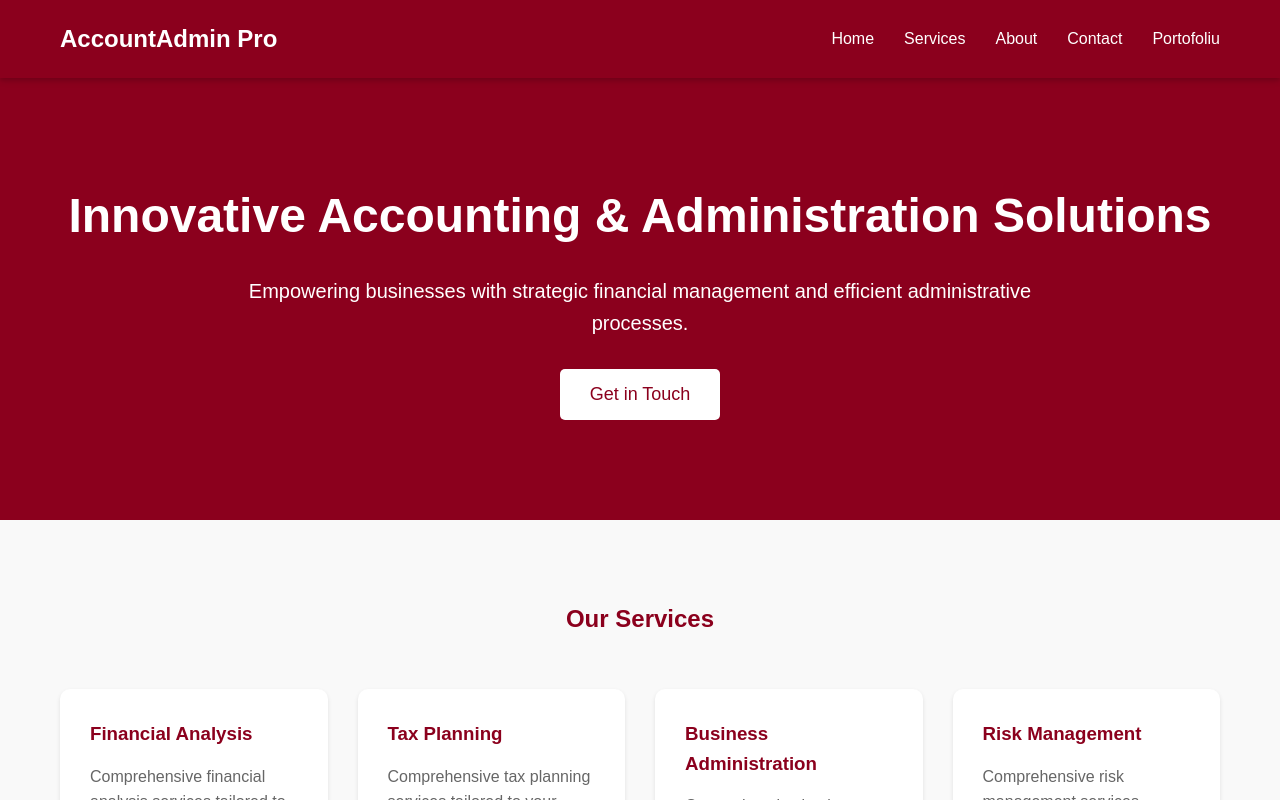
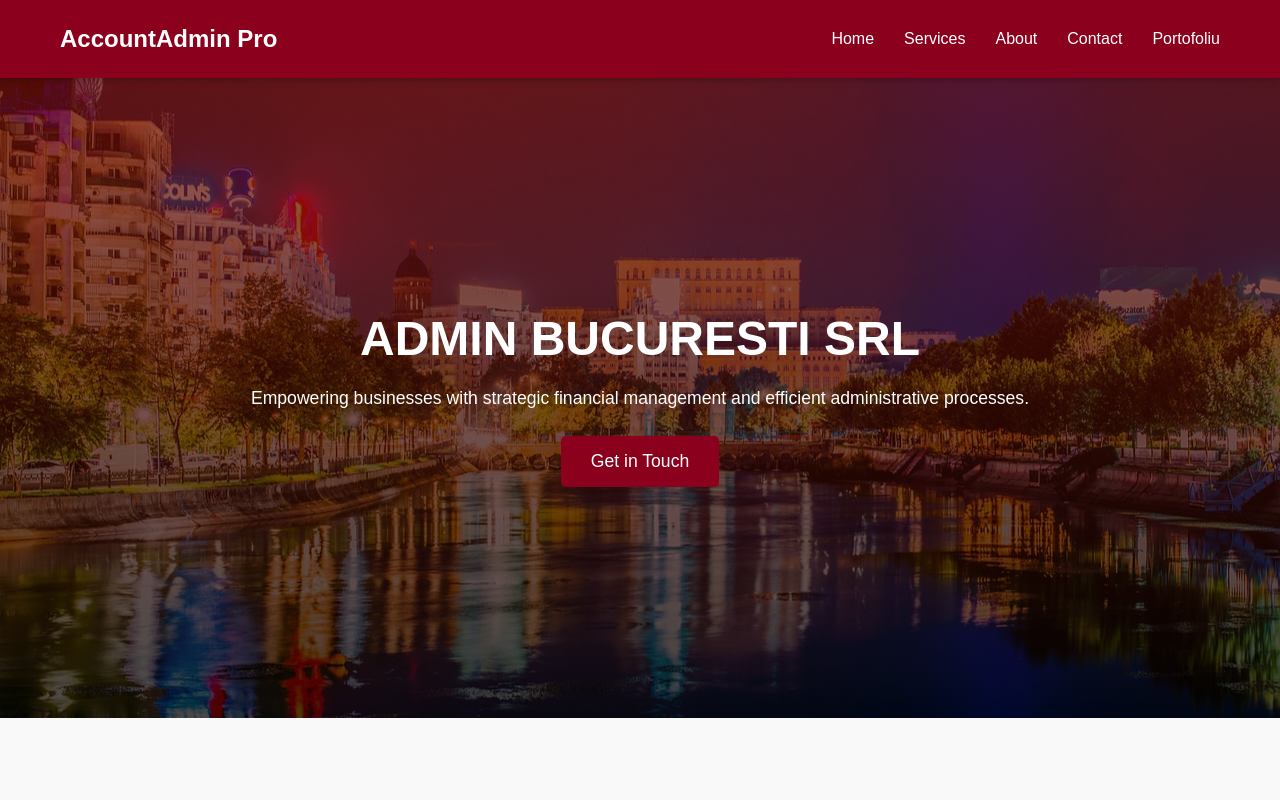
Before and after one commit to Mihailghrgh/Admin-Accounting_Web, a React (Create React App) app: page / in a window 1280 px wide. Shown: the top 800 px of the page. Built offline with nearby package versions, Linux system fonts and the light colour scheme.

Commit message:
Hero changes

```diff
--- a/src/components/Hero.css
+++ b/src/components/Hero.css
@@ -1,38 +1,57 @@
 .hero {
-  background-color: #8b001d;
   color: white;
   padding: 100px 0;
   text-align: center;
+  min-height: 80vh;
+  display: flex;
+  flex-direction: column;
+  justify-content: center;
+  align-items: center;
 }
 
 .hero h1 {
-  font-size: 48px;
-  margin-bottom: 20px;
+  font-size: 3rem;
+  margin-bottom: 1rem;
+  text-align: center;
+  color: var(--clr-white);
+  padding: 0 2rem;
+  text-transform: uppercase;
+  line-height: 1.2;
 }
 
 .hero p {
-  font-size: 20px;
-  margin-bottom: 30px;
-  max-width: 800px;
-  margin-left: auto;
-  margin-right: auto;
+  max-width: 40rem;
+  margin-bottom: 1.5rem;
+  color: var(--clr-white);
+  letter-spacing: var(--spacing);
+  font-size: 1.1rem;
+  line-height: 1.6;
 }
 
 .cta-button {
-  background-color: white;
-  color: #8b001d;
+  background-color: #8b001d;
+  color: white;
   border: none;
   padding: 15px 30px;
-  font-size: 18px;
+  font-size: 1.1rem;
   border-radius: 5px;
   cursor: pointer;
-  transition: background-color 0.3s;
+  transition: background-color 0.3s ease;
 }
 
 .cta-button:hover {
   background-color: #f0f0f0;
+  color: #8b001d;
 }
 
-.hidden {
-  opacity: 0;
+@media screen and (min-width: 768px) {
+  .hero {
+    background-size: cover;
+    background:
+      linear-gradient(rgba(119, 15, 1, 0.7), rgba(0, 0, 0, 0.7)),
+      url("./Pictures/main1.jpg") center/cover no-repeat;
+  }
+  .hero p {
+    max-width: 50rem;
+  }
 }
--- a/src/components/Hero.js
+++ b/src/components/Hero.js
@@ -5,7 +5,7 @@ export default function Hero({ handleScrollIntoView }) {
   return (
     <section className="hero" id="home">
       <div className="container">
-        <h1>Innovative Accounting & Administration Solutions</h1>
+        <h1>ADMIN BUCURESTI SRL</h1>
         <p>
           Empowering businesses with strategic financial management and
           efficient administrative processes.
```
Also changed, not shown: src/components/Pictures/main1.jpg (added).
